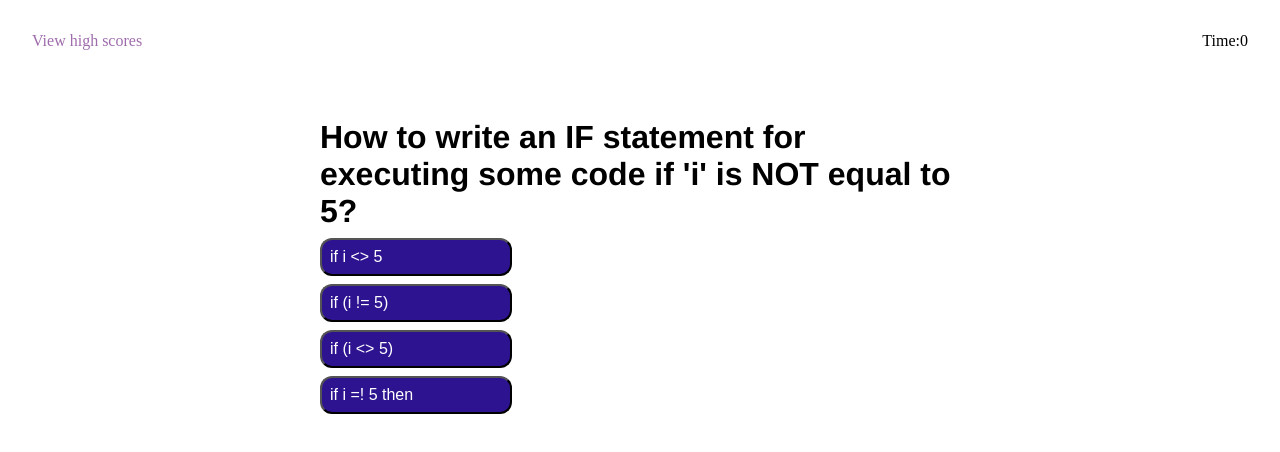
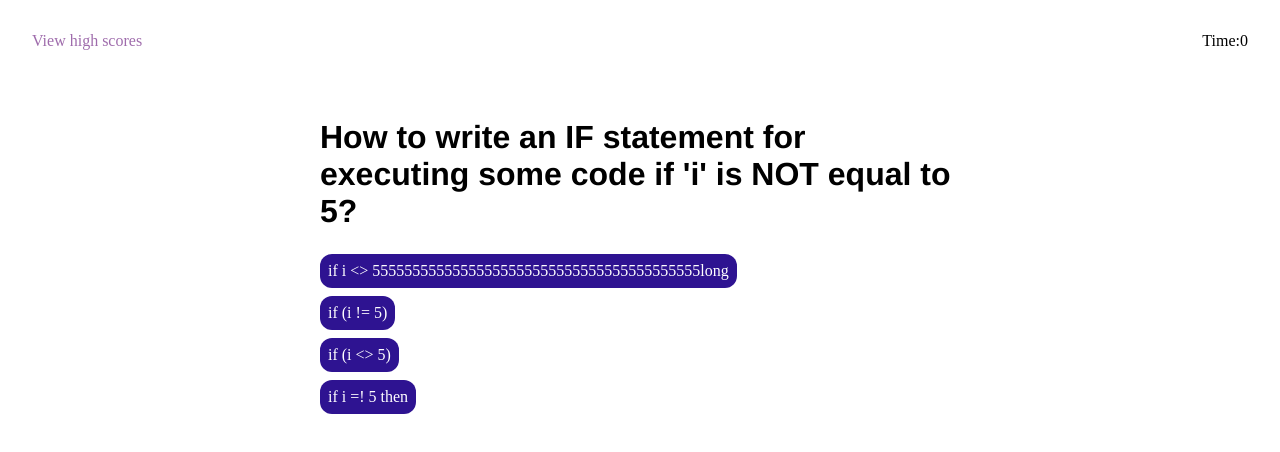
Before and after one commit to rosefrancis-tech/coding-quiz, a plain HTML site: page index.html in a window 1280 px wide. Both pictures are taken after a click on the element 640 px from the left and 175 px from the top of the page. Drawn offline with Linux system fonts and the light colour scheme.

Commit message:
style option buttons

```diff
--- a/assets/css/style.css
+++ b/assets/css/style.css
@@ -14,7 +14,7 @@ body {
 
 /* All buttons to hover */
 .quiz-card .quiz-intro .btn:hover,
-.option-btn:hover,
+.quiz-card .quiz-container .optionList .option-btn:hover,
 .quiz-card .score-card button:hover,
 .highscore-card .goback-btn:hover,
 .highscore-card .clear-btn:hover {
@@ -103,12 +103,31 @@ header .quiz-timer {
     font-family: 'Franklin Gothic Medium', 'Arial Narrow', Arial, sans-serif;
 }
 
-.quiz-card .quiz-container .option-btn {
+.quiz-card .quiz-container .optionList {
+    padding-inline-start: 0;
+    /*display: flex;
+    flex-direction: column;
+    flex-wrap: wrap;
+    overflow: auto;*/
+}
+/*
+.quiz-card .quiz-container ul .option-btn {
     background-color: var(--primary);
     color: white;
     border-radius: 12px;
     text-align: left;
     width: 30%;
+    margin-bottom: 0.5rem;
+    font-size: 1rem;
+    padding: 0.5rem;
+}*/
+.quiz-card .quiz-container .optionList .option-btn {
+    background-color: var(--primary);
+    color: white;
+    border-radius: 12px;
+    text-align: left;
+    width:fit-content;
+    min-width: initial;
     margin-bottom: 0.5rem;
     font-size: 1rem;
     padding: 0.5rem;
@@ -178,6 +197,7 @@ header .quiz-timer {
     .quiz-card .quiz-intro {
         padding: 2rem;
     }
+
     .quiz-card .quiz-container {
         margin: auto;
         width: 80%;
@@ -186,9 +206,11 @@ header .quiz-timer {
         flex-wrap: nowrap;
         text-align: left;
     }
+
     .quiz-card .score-card button{
         margin-left: 0;
     }
+
     .quiz-card .highscore-card {
         width: 60%;
     }
@@ -196,18 +218,18 @@ header .quiz-timer {
     .quiz-card .highscore-card #score-table {
         width: 100%;
     }
+
     .quiz-card .highscore-card .button-group {
         display: flex;
     }
 }
 
-@media screen and (max-width:600px) {
+@media screen and (max-width:1000px) {
 
-    .quiz-card .quiz-container .option-btn {
+    .quiz-card .quiz-container .optionList .option-btn {
         width: auto;
         margin-bottom: 1rem;
         font-size: 1rem;
         padding: 0.5rem;
     }
-
 }
--- a/assets/js/script.js
+++ b/assets/js/script.js
@@ -7,7 +7,7 @@ var highScoreLinkEl = document.querySelector("#high-scores");
 
 var quizContainer = document.createElement("div");
 var quizQuest = document.createElement("h1");
-var options = document.createElement("button");
+//var options = document.createElement("button");
 var footerEl = document.createElement("footer");
 var scoreCardEl = document.createElement("div");
 
@@ -16,7 +16,7 @@ var myQuestions = [
     {
         question: "How to write an IF statement for executing some code if 'i' is NOT equal to 5?",
         answers: [
-          "if i <> 5",
+          "if i <> 55555555555555555555555555555555555555555long",
           "if (i != 5)",
           "if (i <> 5)",
           "if i =! 5 then"
@@ -26,10 +26,10 @@ var myQuestions = [
     {
         question: "How do you write 'Hello World' in an alert box?",
         answers: [
-          "alert('Hello World')",
-          "msgBox('Hello World')",
-          "alertBox('Hello World')",
-          "msg('Hello World')"
+          "1. alert('Hello World')",
+          "2. msgBox('Hello World')",
+          "3. alertBox('Hello World')",
+          "4. msg('Hello World')"
         ],
         correctAnswer: "btnid0"
     },
@@ -38,7 +38,8 @@ var myQuestions = [
       answers: [
         "Douglas Crockford",
         "Sheryl Sandberg",
-        "Brendan Eich"
+        "Brendan Eich",
+        "Chris Beard"
       ],
       correctAnswer: "btnid2"
     },
@@ -79,22 +80,33 @@ var startQuiz = function(event) {
     quizContainer = document.createElement("div");
     quizContainer.className = ("quiz-container");
     quizContainer.setAttribute("onmousedown", "clearFooter()");
-
+    quizCardEl.appendChild(quizContainer);
     // add questions to elements
     if (questionNumber < myQuestions.length) {
         quizQuest.className = ("quiz-quest");
         quizQuest.innerHTML = myQuestions[questionNumber].question;
         quizContainer.appendChild(quizQuest);
-        // add option buttons to elements
-        for (var j = 0; j < myQuestions[j].answers.length; j++) {
-            options = document.createElement("button");
+        // add answer options
+       /* for (var j = 0; j < myQuestions[j].answers.length; j++) {
+            var options = document.createElement("button");
             options.className = "option-btn";
             options.innerHTML = myQuestions[questionNumber].answers[j];
             options.setAttribute("id", "btnid" + j);
             //options.setAttribute("onmousedown", "clearFooter()");
             quizContainer.appendChild(options);
-            quizCardEl.appendChild(quizContainer);
+        }  */
+        var list = document.createElement("ul");
+        list.className = "optionList";
+        quizContainer.appendChild(list);
+        for (var j = 0; j < myQuestions[j].answers.length; j++) {
+            var options = document.createElement("li");
+            options.className = "option-btn";
+            options.innerHTML = myQuestions[questionNumber].answers[j];
+            options.setAttribute("id", "btnid" + j);
+            //options.setAttribute("onmousedown", "clearFooter()");
+            list.appendChild(options);
         }
+
         // for submitting answers
         quizContainer.addEventListener("mouseup", submitAnswer);
     }
```
